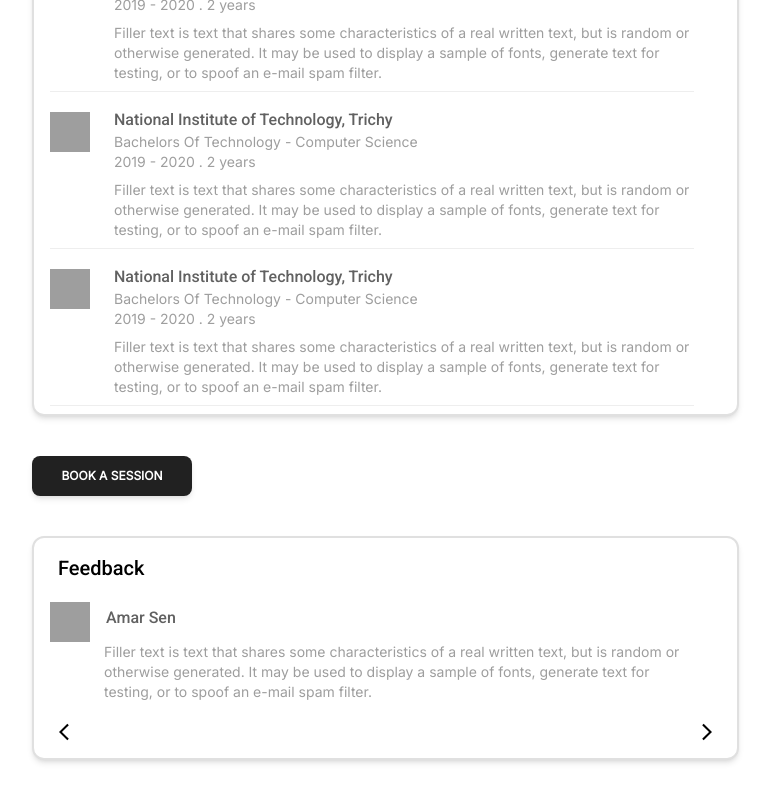
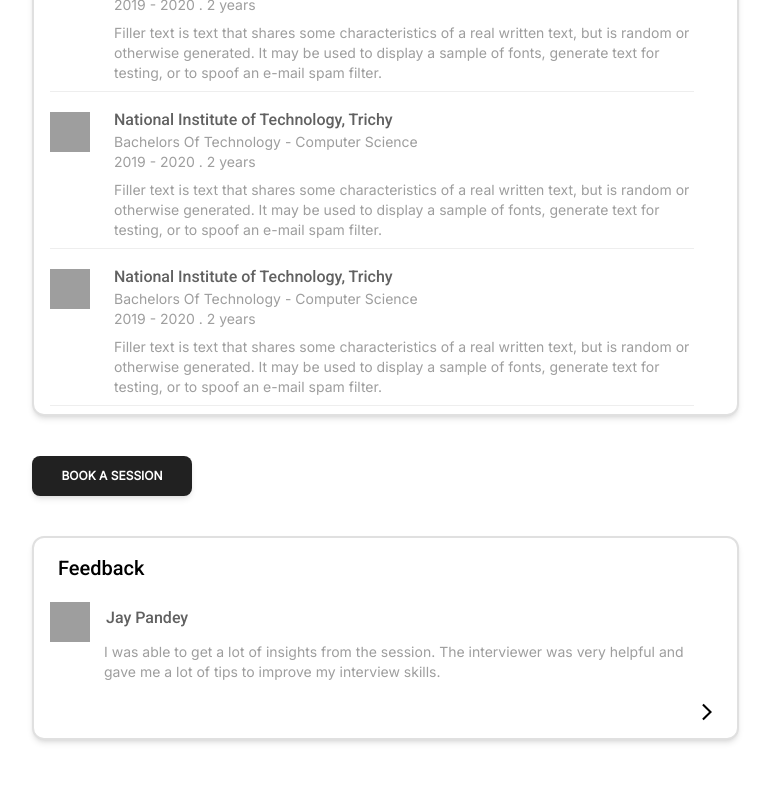
Before and after one commit to JKP-2001/Dhanda_Frontend, a React (Create React App) app: page /mock-interview/1 in a window 1280 px wide. Shown: the part 1264-2064 px from the top of the page, without its empty margins (188-958 px from the left). Built offline with nearby package versions, Linux system fonts and the light colour scheme; grey boxes are pictures that could not be loaded; a web font is replaced by a local one.

Commit message:
Added Interviewer Profile Section And Add Some Changes

```diff
--- a/src/Components/Mock_Interview/FeedBacks/FeedBackMaterial.jsx
+++ b/src/Components/Mock_Interview/FeedBacks/FeedBackMaterial.jsx
@@ -1,31 +1,30 @@
 import React from 'react'
 
-const FeedBackMaterial = () => {
-  return (
-    <>
+const FeedBackMaterial = (props) => {
+
+    const { name, text } = props
+
+    return (
+        <>
             <div className='flex '>
                 <div className='logo'>
-                    <img src="https://upload.wikimedia.org/wikipedia/commons/0/0b/NITT_logo.png" alt="logo" className='h-[40px] w-[40px] mt-5 mx-4' />
+                    <img src="https://cdn-icons-png.flaticon.com/512/6378/6378141.png" alt="logo" className='h-[40px] w-[40px] mt-5 mx-4' />
                 </div>
                 <div className="info">
-                    <h1 className="font-roboto text-base font-medium mt-6 ">Amar Sen</h1>
+                    <h1 className="font-roboto text-base font-medium mt-6 ">{name}</h1>
                 </div>
 
             </div>
             <div className="about pb-5">
                 <h1 className="font-inter text-sm text-gray-500 ml-[70px] md:ml-[70px] mx-10 break-words">
-                    Filler text is text that shares some characteristics of a real written text, but is
-                    random or otherwise generated. It may be used to display a sample of fonts,
-                    generate text for testing, or to spoof an e-mail spam filter.
-
-
+                    {text}
                 </h1>
             </div>
 
 
 
         </>
-  )
+    )
 }
 
 export default FeedBackMaterial
--- a/src/Components/Mock_Interview/FeedBacks/FeedbackCard.jsx
+++ b/src/Components/Mock_Interview/FeedBacks/FeedbackCard.jsx
@@ -1,4 +1,4 @@
-import React from 'react'
+import React, { useState } from 'react'
 
 import { Card, Carousel } from "@material-tailwind/react";
 
@@ -9,13 +9,47 @@ import ArrowBackIosNewOutlinedIcon from '@mui/icons-material/ArrowBackIosNewOutl
 
 
 const FeedbackCard = ()=> {
+
+  const [active, setActive] = useState(0);
+
+  const names = ["Jay Pandey", "Amar Sen", "Amish Tripathi", "Arjun Singh", "Rajesh Kumar"];
+
+  const texts = ["I was able to get a lot of insights from the session. The interviewer was very helpful and gave me a lot of tips to improve my interview skills.",
+
+  " Helvetica artisan kinfolk thundercats lumbersexual blue bottle. Disrupt glossier gastropub deep v vice franzen hell of brooklyn twee enamel pin fashion axe.photo booth jean shorts artisan narwhal.",
+
+  "I'm baby meggings twee health goth +1. Bicycle rights tumeric chartreuse before they sold out chambray pop-up. Shaman humblebrag pickled coloring book salvia hoodie, cold-pressed four dollar toast everyday carry",
+
+  "Sriracha literally flexitarian irony, vape marfa unicorn. Glossier tattooed 8-bit, fixie waistcoat offal activated charcoal slow-carb marfa hell of pabst raclette post-ironic jianbing swag.",
+
+  "Edison bulb put a bird on it humblebrag, marfa pok pok heirloom fashion axe cray stumptown venmo actually seitan. VHS farm-to-table schlitz, edison bulb pop-up 3 wolf moon tote bag street art shabby chic. "
+
+];
+
+  const setNext = ()=>{
+
+    if(active === names.length-1){
+      return;
+    }
+    setActive(active+1);
+  }
+
+  const setBack = ()=>{
+    if(active === 0){
+      return;
+    }
+    setActive(active-1);
+  }
+
   return (
     <Card className="rounded-xl w-11/12 lg:w-8/12 pb-2 border-2 border-gray-300">
       <h1 className="font-roboto text-xl font-thin mt-4 ml-6 text-black">Feedback</h1>
-      <FeedBackMaterial />
+
+      <FeedBackMaterial name={names[active]} text={texts[active]}/>
+
       <div className='flex justify-between mx-5 pb-2'>
-            <ArrowBackIosNewOutlinedIcon className='text-black hover:cursor-pointer' fontSize='small'/>
-            <ArrowForwardIosOutlinedIcon className='text-black hover:cursor-pointer' fontSize='small'/>
+            {active>0?<ArrowBackIosNewOutlinedIcon className='text-black hover:cursor-pointer' fontSize='small' onClick={setBack}/>:<div></div>}
+            {active <names.length-1?<ArrowForwardIosOutlinedIcon className='text-black hover:cursor-pointer' fontSize='small' onClick={setNext}/>:<div></div>}
       </div>
     </Card>
   );
```
